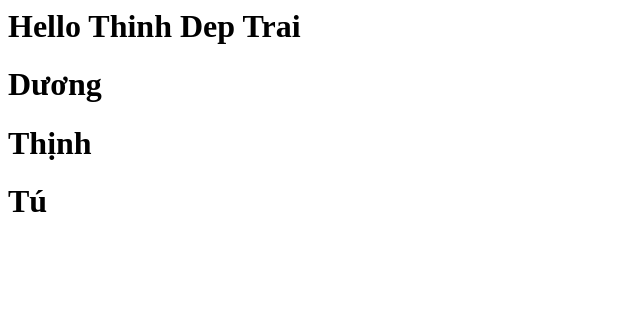
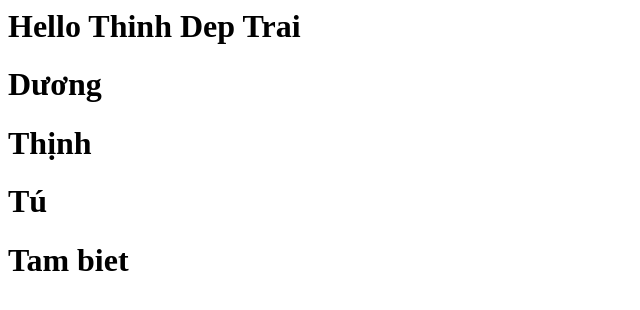
Before and after one commit to thinhhoainam/git-tutorial, a plain HTML site: page index.html in a window 1280 px wide. Shown: the whole page, without its empty margins (0-640 px from the left). Drawn offline with Linux system fonts and the light colour scheme.

Commit message:
Add mess

```diff
--- a/index.html
+++ b/index.html
@@ -4,5 +4,6 @@
     <h1>Dương</h1>
     <h1>Thịnh</h1>
     <h1>Tú</h1>
+    <h1>Tam biet</h1>
 </body>
 </html></html>
```
